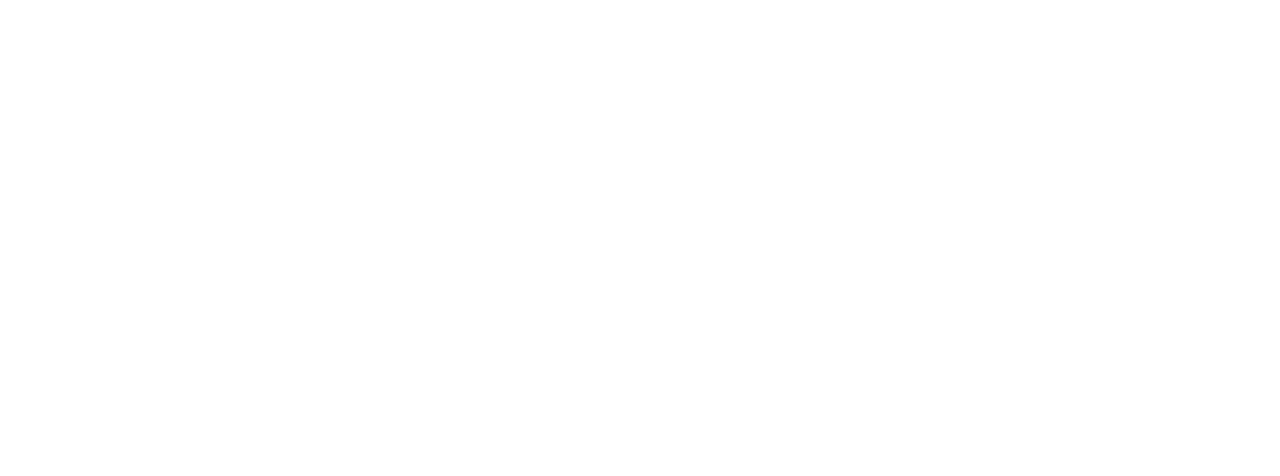
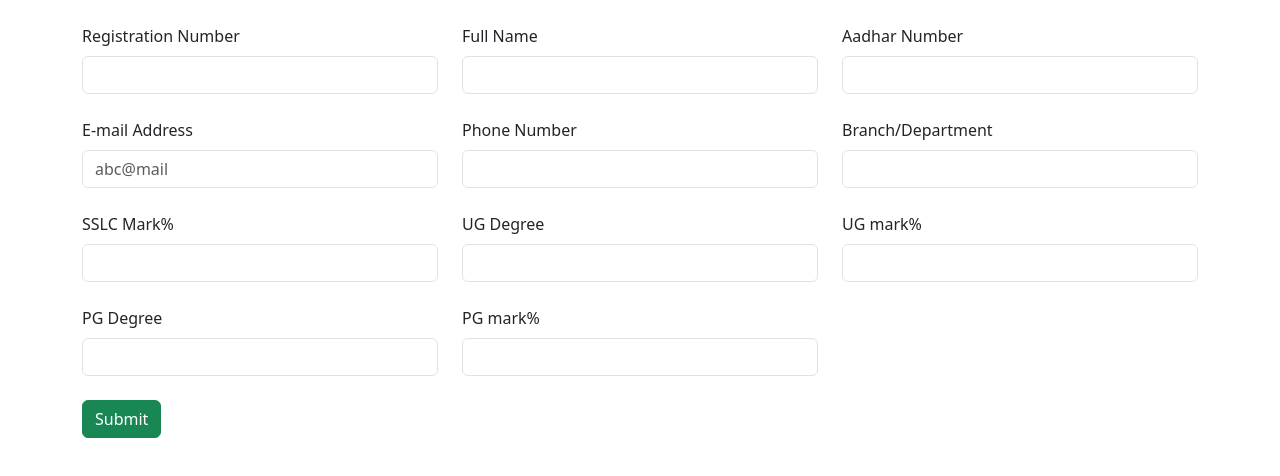
Before and after one commit to Ananthuunnithan/placement-app, a React (Vite) app: page / in a window 1280 px wide. Shown: the top 476 px of the page. Built offline with nearby package versions, Linux system fonts and the light colour scheme.

Commit message:
AddReg.jsx included

```diff
--- a/index.html
+++ b/index.html
@@ -1,13 +1,21 @@
 <!doctype html>
 <html lang="en">
+
 <head>
   <meta charset="UTF-8" />
   <link rel="icon" type="image/svg+xml" href="/favicon.svg" />
   <meta name="viewport" content="width=device-width, initial-scale=1.0" />
   <title>placement-app</title>
+  <link href="https://cdn.jsdelivr.net/npm/bootstrap@5.3.8/dist/css/bootstrap.min.css" rel="stylesheet"
+    integrity="sha384-sRIl4kxILFvY47J16cr9ZwB07vP4J8+LH7qKQnuqkuIAvNWLzeN8tE5YBujZqJLB" crossorigin="anonymous">
 </head>
+
 <body>
   <div id="root"></div>
+  <script src="https://cdn.jsdelivr.net/npm/bootstrap@5.3.8/dist/js/bootstrap.bundle.min.js"
+    integrity="sha384-FKyoEForCGlyvwx9Hj09JcYn3nv7wiPVlz7YYwJrWVcXK/BmnVDxM+D2scQbITxI"
+    crossorigin="anonymous"></script>
   <script type="module" src="/src/main.jsx"></script>
 </body>
+
 </html>
--- a/src/App.jsx
+++ b/src/App.jsx
@@ -3,13 +3,14 @@
 import viteLogo from './assets/vite.svg'
 import heroImg from './assets/hero.png'
 import './App.css'
+import AddReg from './components/AddReg'
 
 function App() {
   const [count, setCount] = useState(0)
 
   return (
     <>
-
+<AddReg/>
     </>
   )
 }
--- /dev/null
+++ b/src/components/AddReg.jsx
@@ -0,0 +1,97 @@
+import React from 'react'
+
+const AddReg = () => {
+    return (
+        <div>
+
+            <div className="container mt-4 mb-4">
+                <div className="row">
+                    <div className="col col-12">
+
+                        <div className="row g-4">
+                            <div className="col col-12 col-sm-6 col-md-4">
+
+                                <label htmlFor="" className="form-label">Registration Number</label>
+                                <input type="text" className="form-control" />
+
+                            </div>
+                            <div className="col col-12 col-sm-6 col-md-4">
+
+                                <label htmlFor="" className="form-label">Full Name</label>
+                                <input type="text" className="form-control" />
+
+                            </div>
+                            <div className="col col-12 col-sm-6 col-md-4">
+
+                                <label htmlFor="" className="form-label">Aadhar Number</label>
+                                <input type="tel" className="form-control" />
+
+                            </div>
+                            <div className="col col-12 col-sm-6 col-md-4">
+
+                                <label htmlFor="" className="form-label">E-mail Address</label>
+                                <input type="text" className="form-control" placeholder="abc@mail" />
+
+                            </div>
+                            <div className="col col-12 col-sm-6 col-md-4">
+
+                                <label htmlFor="" className="form-label">Phone Number</label>
+                                <input type="tel" className="form-control" />
+
+                            </div>
+                            <div className="col col-12 col-sm-6 col-md-4">
+
+                                <label htmlFor="" className="form-label">Branch/Department</label>
+                                <input type="text" className="form-control" />
+
+                            </div>
+
+                            <div className="col col-12 col-sm-6 col-md-4">
+
+                                <label htmlFor="" className="form-label">SSLC Mark%</label>
+                                <input type="text" className="form-control" />
+
+                            </div>
+                            <div className="col col-12 col-sm-6 col-md-4">
+
+                                <label htmlFor="" className="form-label">UG Degree</label>
+                                <input type="text" className="form-control" />
+
+                            </div>
+                            <div className="col col-12 col-sm-6 col-md-4">
+
+
+                                <label htmlFor="" className="form-label">UG mark%</label>
+                                <input type="text" className="form-control" />
+
+                            </div>
+                            <div className="col col-12 col-sm-6 col-md-4">
+
+
+                                <label htmlFor="" className="form-label">PG Degree</label>
+                                <input type="text" className="form-control" />
+
+                            </div>
+                            <div className="col col-12 col-sm-6 col-md-4">
+
+
+                                <label htmlFor="" className="form-label">PG mark%</label>
+                                <input type="text " className="form-control" />
+
+                            </div>
+                            <div className="col col-12">
+
+                                <button className="btn btn-success">Submit</button>
+
+                            </div>
+                        </div>
+
+                    </div>
+                </div>
+            </div>
+
+        </div>
+    )
+}
+
+export default AddReg
```
Lines whose indentation alone changed are shown as unchanged.
